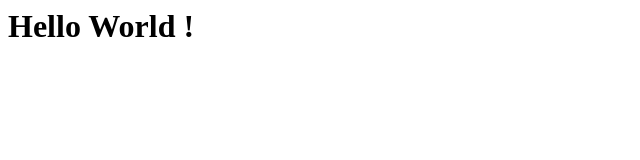
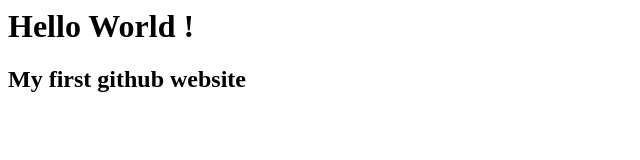
Before and after one commit to sindhurasastry/sindhura.sastry, a plain HTML site: page index.html in a window 1280 px wide. Shown: the whole page, without its empty margins (0-640 px from the left). Drawn offline with Linux system fonts and the light colour scheme.

Commit message:
first edit

```diff
--- a/index.html
+++ b/index.html
@@ -1,3 +1,4 @@
 <html>
   <h1> Hello World !</h1>
+  <h2> My first github website</h2>
 </html>
```
